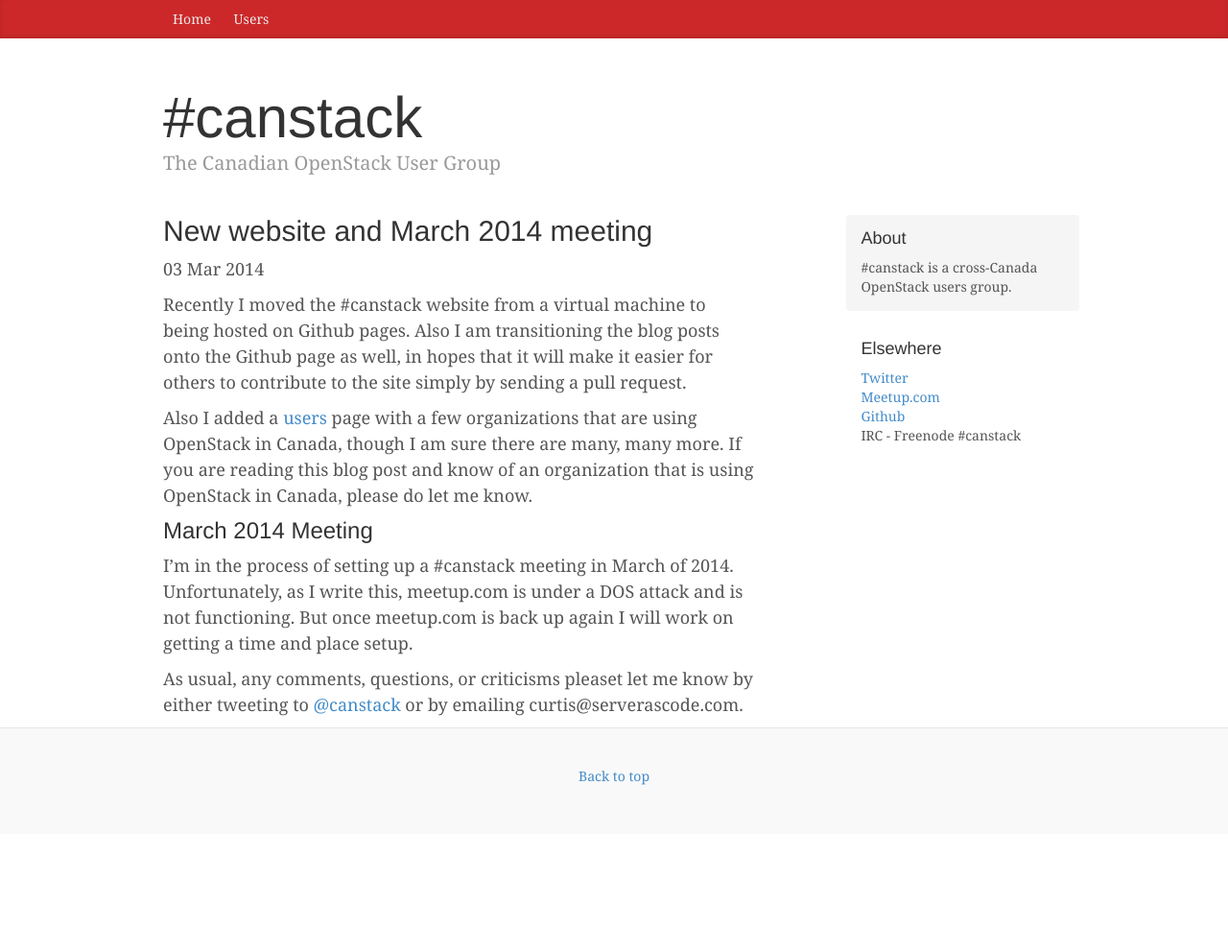
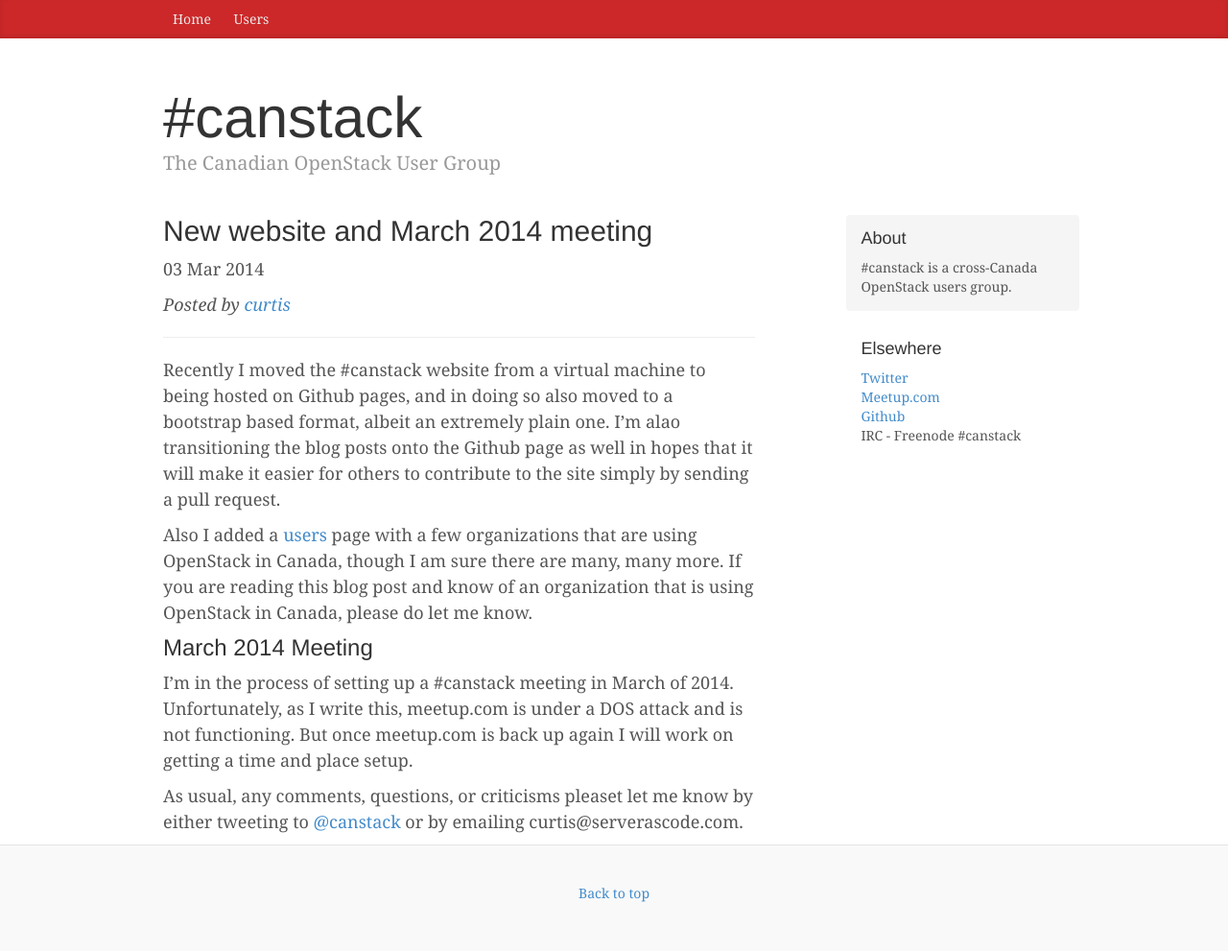
Before and after one commit to canstack/canstack.github.io, a Jekyll site: the page built from _posts/2014-03-03-new-site.md, in a window 1280 px wide. Shown: the whole page at 96% size. Built offline with Jekyll 4.4.1, drawn with Linux system fonts in a browser that asks for light colours; nearby versions of some CDN libraries; before the commit the page ends 900 px from its top, so only the background shows below that.

Commit message:
add posted by

```diff
--- a/_posts/2014-03-03-new-site.md
+++ b/_posts/2014-03-03-new-site.md
@@ -2,8 +2,11 @@
 layout: post
 title: New website and March 2014 meeting
 ---
+*Posted by [curtis](http://serverascode.com)*
 
-Recently I moved the #canstack website from a virtual machine to being hosted on Github pages. Also I am transitioning the blog posts onto the Github page as well, in hopes that it will make it easier for others to contribute to the site simply by sending a pull request.
+*****
+
+Recently I moved the #canstack website from a virtual machine to being hosted on Github pages, and in doing so also moved to a bootstrap based format, albeit an extremely plain one. I'm alao transitioning the blog posts onto the Github page as well in hopes that it will make it easier for others to contribute to the site simply by sending a pull request.
 
 Also I added a [users](http://canstack.ca/users) page with a few organizations that are using OpenStack in Canada, though I am sure there are many, many more. If you are reading this blog post and know of an organization that is using OpenStack in Canada, please do let me know.
 
--- a/users/index.html
+++ b/users/index.html
@@ -5,7 +5,7 @@ title: Canadian OpenStack U
 
 <div id="home">
   <h1>Canadian OpenStack Users</h1>
-  <p>These are a few of the organizations that are using OpenStack in Canada. If your organization is not on this list and you would like it to be, please let us know.
+  <p>These are a few of the organizations and companies that are using OpenStack in Canada. If your organization is not on this list and you would like it to be, please let us know.
   <h3>CloudA</h3>
   <p>Cloud A is a leading provider of Cloud Infrastructure powered by Openstack based in Canada. Our product simplifies the installation and management of the hardware and software that provides the infrastructure for large scale environments having hundreds or thousands of servers supporting Big Data, Analytics, or High Performance Computing. For more information visit <a href="http://www.clouda.ca">www.CloudA.ca</a>.</p>
   <h3>Cybera</h3>
```
Also changed, not shown: _posts/2013-02-14-vcl-openstack-reference-architecture.md (+4 -0 lines), _posts/2013-02-28-feb-canstack-meeting.md (+4 -0 lines), _posts/2013-04-01-apr-canstack-meeting.md (+4 -0 lines), _posts/2013-08-15-openstack-bday.md (+4 -0 lines), 5 other files.
